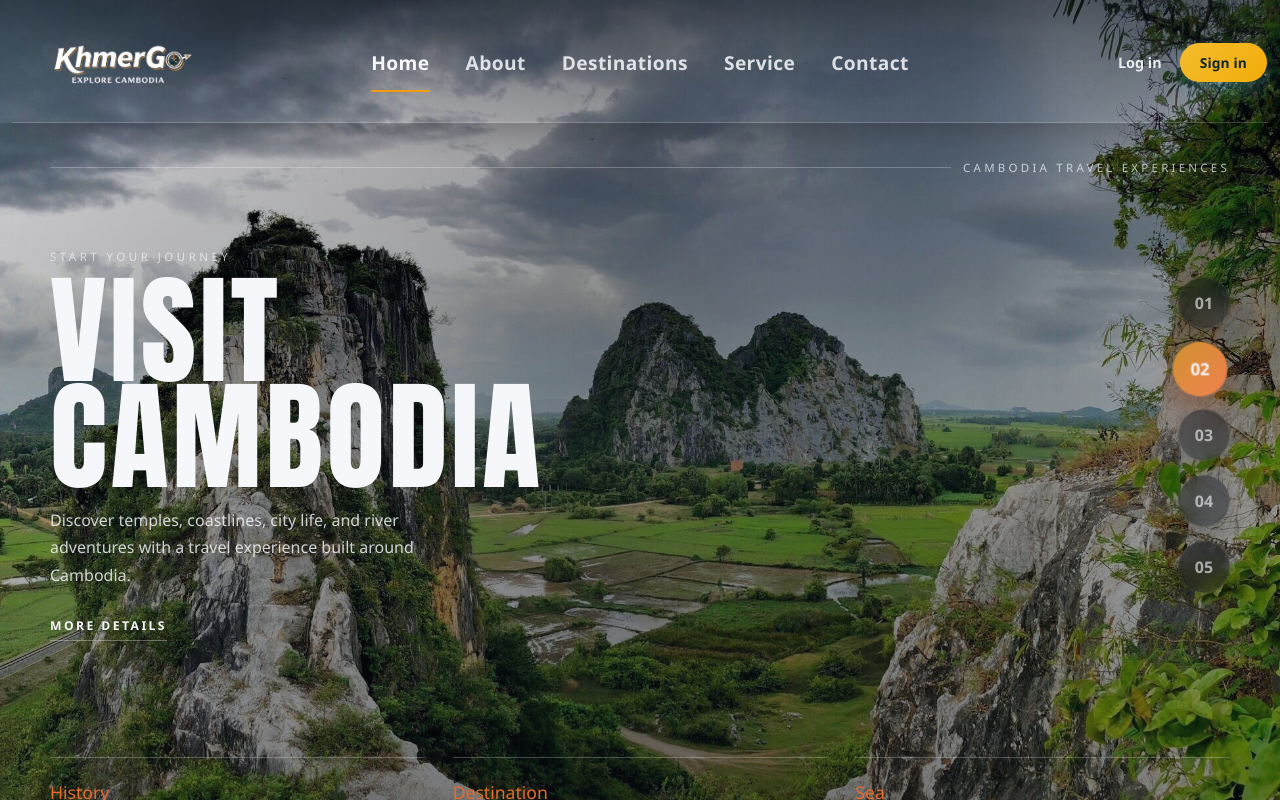
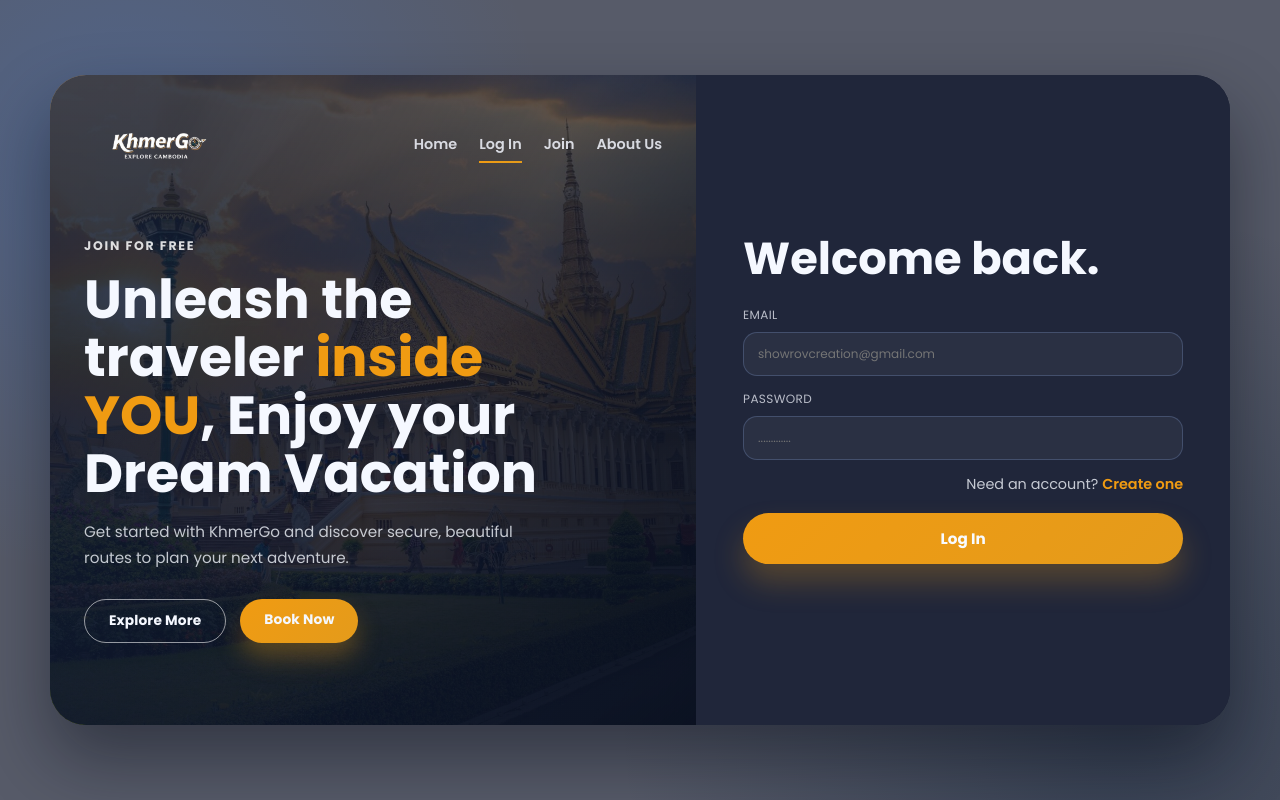
Before and after one commit to Sunhak17/KhmerGo, a React (Vite) app in the folder frontend/: page /login in a window 1280 px wide. Before the commit this address led to /. Shown: the top 800 px of the page. Built offline with nearby package versions, Linux system fonts and the light colour scheme.

Commit message:
Implement Authentication

```diff
--- a/frontend/src/App.jsx
+++ b/frontend/src/App.jsx
@@ -9,6 +9,8 @@ import Service from "./views/service/Service";
 import ServiceDetail from "./views/service/ServiceDetail";
 import About from "./views/About";
 import Contact from "./views/Contact";
+import LoginPage from "./views/auth/LoginPage";
+import SignupPage from "./views/auth/SignupPage";
 
 function App() {
   return (
@@ -21,6 +23,8 @@ function App() {
       <Route path="/tours/:provinceId/:staySlug" element={<ServiceDetail />} />
       <Route path="/about" element={<About />} />
       <Route path="/contact" element={<Contact />} />
+      <Route path="/login" element={<LoginPage />} />
+      <Route path="/signup" element={<SignupPage />} />
       <Route path="*" element={<Navigate to="/" replace />} />
     </Routes>
   );
--- /dev/null
+++ b/frontend/src/features/auth/AuthLayout.jsx
@@ -0,0 +1,95 @@
+import React from "react";
+import { Link, NavLink } from "react-router-dom";
+import logo from "../../assets/images/logo.png";
+import heroImage from "../../assets/images/slider/3.jpg";
+import "./AuthPages.css";
+
+export default function AuthLayout({ mode }) {
+  const isSignup = mode === "signup";
+
+  return (
+    <main className="auth-page">
+      <section className="auth-shell">
+        <aside className="auth-visual" style={{ backgroundImage: `url(${heroImage})` }}>
+          <div className="auth-visual-overlay" />
+          <header className="auth-topbar">
+            <Link className="auth-logo" to="/" aria-label="KhmerGo home">
+              <img src={logo} alt="KhmerGo" />
+            </Link>
+            <nav className="auth-nav" aria-label="Auth navigation">
+              <NavLink to="/" end>Home</NavLink>
+              <NavLink to="/login">Log In</NavLink>
+              <NavLink to="/signup">Join</NavLink>
+              <NavLink to="/about">About Us</NavLink>
+            </nav>
+          </header>
+
+          <div className="auth-visual-copy">
+            <span className="auth-kicker">JOIN FOR FREE</span>
+            <h1>
+              Unleash the traveler <em>inside YOU</em>, Enjoy your Dream Vacation
+            </h1>
+            <p>
+              Get started with KhmerGo and discover secure, beautiful routes to plan your next adventure.
+            </p>
+            <div className="auth-hero-actions">
+              <Link to="/destinations" className="auth-btn auth-btn-ghost">Explore More</Link>
+              <Link to="/tours" className="auth-btn auth-btn-solid">Book Now</Link>
+            </div>
+          </div>
+        </aside>
+
+        <section className="auth-panel">
+          <div className="auth-panel-inner">
+            <h2>{isSignup ? "Create new account." : "Welcome back."}</h2>
+
+            <form className="auth-form" onSubmit={(event) => event.preventDefault()}>
+              {isSignup ? (
+                <>
+                  <label>
+                    Username
+                    <input type="text" name="username" placeholder="showrovcreation" autoComplete="username" />
+                  </label>
+                  <div className="auth-split">
+                    <label>
+                      First Name
+                      <input type="text" name="firstName" placeholder="Showrov" />
+                    </label>
+                    <label>
+                      Last Name
+                      <input type="text" name="lastName" placeholder="Creation" />
+                    </label>
+                  </div>
+                </>
+              ) : null}
+
+              <label>
+                Email
+                <input
+                  type="email"
+                  name="email"
+                  placeholder="showrovcreation@gmail.com"
+                  autoComplete={isSignup ? "email" : "username"}
+                />
+              </label>
+
+              <label>
+                Password
+                <input type="password" name="password" placeholder="............." autoComplete={isSignup ? "new-password" : "current-password"} />
+              </label>
+
+              <p className="auth-meta">
+                {isSignup ? "Already a member? " : "Need an account? "}
+                <Link to={isSignup ? "/login" : "/signup"}>{isSignup ? "Log In" : "Create one"}</Link>
+              </p>
+
+              <button type="submit" className="auth-submit">
+                {isSignup ? "Create Account" : "Log In"}
+              </button>
+            </form>
+          </div>
+        </section>
+      </section>
+    </main>
+  );
+}
--- /dev/null
+++ b/frontend/src/features/auth/AuthPages.css
@@ -0,0 +1,284 @@
+@import url("https://fonts.googleapis.com/css2?family=Poppins:wght@400;500;600;700;800&display=swap");
+
+.auth-page {
+  min-height: 100vh;
+  display: grid;
+  place-items: center;
+  padding: 12px;
+  background:
+    radial-gradient(circle at 10% 20%, rgba(58, 134, 255, 0.22), transparent 32%),
+    radial-gradient(circle at 88% 90%, rgba(12, 29, 53, 0.44), transparent 38%),
+    #575b69;
+  font-family: "Poppins", sans-serif;
+}
+
+.auth-shell {
+  width: min(1180px, 100%);
+  min-height: 650px;
+  border-radius: 36px;
+  overflow: hidden;
+  display: grid;
+  grid-template-columns: 1.15fr 0.95fr;
+  background: #171d31;
+  box-shadow: 0 34px 70px rgba(8, 12, 24, 0.46);
+}
+
+.auth-visual {
+  position: relative;
+  isolation: isolate;
+  background-size: cover;
+  background-position: center;
+  padding: 30px 34px 38px;
+  display: grid;
+  grid-template-rows: auto 1fr;
+}
+
+.auth-visual-overlay {
+  position: absolute;
+  inset: 0;
+  z-index: -1;
+  background:
+    linear-gradient(118deg, rgba(18, 28, 51, 0.78) 15%, rgba(14, 23, 46, 0.6) 56%, rgba(9, 16, 32, 0.9) 100%),
+    linear-gradient(180deg, rgba(9, 16, 31, 0.12), rgba(9, 16, 31, 0.86));
+}
+
+.auth-topbar {
+  display: flex;
+  align-items: center;
+  justify-content: space-between;
+  gap: 16px;
+}
+
+.auth-logo img {
+  width: 144px;
+  object-fit: contain;
+}
+
+.auth-nav {
+  display: flex;
+  gap: 22px;
+  align-items: center;
+}
+
+.auth-nav a {
+  position: relative;
+  color: rgba(244, 247, 255, 0.84);
+  font-size: 0.9rem;
+  font-weight: 600;
+}
+
+.auth-nav a::after {
+  content: "";
+  position: absolute;
+  left: 0;
+  bottom: -8px;
+  width: 100%;
+  height: 2px;
+  transform: scaleX(0);
+  transform-origin: left;
+  transition: transform 180ms ease;
+  background: linear-gradient(90deg, #f09b12, #e49b1b);
+}
+
+.auth-nav a.active::after,
+.auth-nav a:hover::after {
+  transform: scaleX(1);
+}
+
+.auth-visual-copy {
+  align-self: end;
+  max-width: 520px;
+  padding-bottom: 44px;
+}
+
+.auth-kicker {
+  color: rgba(255, 255, 255, 0.84);
+  letter-spacing: 0.14em;
+  font-size: 0.78rem;
+  font-weight: 700;
+  text-transform: uppercase;
+}
+
+.auth-visual-copy h1 {
+  margin-top: 14px;
+  color: #f5f8ff;
+  font-size: clamp(2.1rem, 4.2vw, 3.5rem);
+  line-height: 1.08;
+  font-weight: 700;
+}
+
+.auth-visual-copy h1 em {
+  font-style: normal;
+  color: #f09b12;
+}
+
+.auth-visual-copy p {
+  margin-top: 16px;
+  color: rgba(245, 248, 255, 0.78);
+  max-width: 48ch;
+  font-size: 0.95rem;
+  line-height: 1.7;
+}
+
+.auth-hero-actions {
+  margin-top: 28px;
+  display: flex;
+  gap: 14px;
+}
+
+.auth-btn {
+  border-radius: 999px;
+  padding: 11px 24px;
+  font-size: 0.86rem;
+  font-weight: 700;
+  letter-spacing: 0.01em;
+}
+
+.auth-btn-ghost {
+  border: 1px solid rgba(255, 255, 255, 0.56);
+  color: #f5f8ff;
+}
+
+.auth-btn-solid {
+  background: linear-gradient(135deg, #f09b12, #e49b1b);
+  color: #f4f8ff;
+  box-shadow: 0 14px 24px rgba(216, 145, 22, 0.34);
+}
+
+.auth-panel {
+  display: grid;
+  place-items: center;
+  padding: 44px 38px;
+  background: #20263a;
+}
+
+.auth-panel-inner {
+  width: min(440px, 100%);
+}
+
+.auth-panel-inner h2 {
+  color: #f5f8ff;
+  font-size: clamp(2rem, 3.5vw, 3.6rem);
+  line-height: 1.04;
+  margin-bottom: 24px;
+}
+
+.auth-form {
+  display: grid;
+  gap: 14px;
+}
+
+.auth-form label {
+  display: grid;
+  gap: 8px;
+  color: rgba(244, 247, 255, 0.72);
+  font-size: 0.75rem;
+  letter-spacing: 0.03em;
+  text-transform: uppercase;
+}
+
+.auth-form input {
+  width: 100%;
+  border: 1px solid rgba(95, 113, 153, 0.48);
+  border-radius: 14px;
+  background: #2a3043;
+  color: #f6f9ff;
+  padding: 12px 14px;
+  outline: none;
+  transition: border-color 180ms ease, box-shadow 180ms ease;
+}
+
+.auth-form input:focus {
+  border-color: #f09b12;
+  box-shadow: 0 0 0 2px rgba(50, 152, 255, 0.25);
+}
+
+.auth-split {
+  display: grid;
+  gap: 12px;
+  grid-template-columns: 1fr 1fr;
+}
+
+.auth-meta {
+  text-align: right;
+  color: rgba(245, 248, 255, 0.78);
+  font-size: 0.9rem;
+}
+
+.auth-meta a {
+  color: #f09b12;
+  font-weight: 600;
+}
+
+.auth-submit {
+  margin-top: 4px;
+  border: none;
+  border-radius: 999px;
+  padding: 14px 18px;
+  background: linear-gradient(135deg, #f09b12, #e49b1b);
+  color: #f8fbff;
+  font-weight: 700;
+  font-size: 0.95rem;
+  cursor: pointer;
+  box-shadow: 0 18px 30px rgba(220, 149, 26, 0.28);
+}
+
+@media (max-width: 1080px) {
+  .auth-shell {
+    grid-template-columns: 1fr;
+    min-height: auto;
+  }
+
+  .auth-visual {
+    min-height: 520px;
+  }
+
+  .auth-panel {
+    padding-top: 30px;
+  }
+}
+
+@media (max-width: 760px) {
+  .auth-page {
+    padding: 14px;
+  }
+
+  .auth-shell {
+    border-radius: 22px;
+  }
+
+  .auth-visual {
+    padding: 20px;
+  }
+
+  .auth-topbar {
+    flex-direction: column;
+    align-items: flex-start;
+  }
+
+  .auth-nav {
+    width: 100%;
+    flex-wrap: wrap;
+    gap: 14px 18px;
+  }
+
+  .auth-visual-copy {
+    padding-bottom: 12px;
+  }
+
+  .auth-hero-actions {
+    flex-wrap: wrap;
+  }
+
+  .auth-panel {
+    padding: 24px 20px 28px;
+  }
+
+  .auth-split {
+    grid-template-columns: 1fr;
+  }
+
+  .auth-meta {
+    text-align: left;
+  }
+}
--- a/frontend/src/layout/Navbar.jsx
+++ b/frontend/src/layout/Navbar.jsx
@@ -18,8 +18,8 @@ export default function Navbar() {
           <NavLink to="/contact" className={({ isActive }) => (isActive ? "is-current" : "")}>Contact</NavLink>
         </nav>
         <div className="nav-actions">
-          <Link className="nav-login" to="/about">Log in</Link>
-          <Link className="nav-cta" to="/tours">Sign in</Link>
+          <Link className="nav-login" to="/login">Log in</Link>
+          <Link className="nav-cta" to="/signup">Sign up</Link>
         </div>
       </div>
     </header>
--- /dev/null
+++ b/frontend/src/views/auth/LoginPage.jsx
@@ -0,0 +1,6 @@
+import React from "react";
+import AuthLayout from "../../features/auth/AuthLayout";
+
+export default function LoginPage() {
+  return <AuthLayout mode="login" />;
+}
--- /dev/null
+++ b/frontend/src/views/auth/SignupPage.jsx
@@ -0,0 +1,6 @@
+import React from "react";
+import AuthLayout from "../../features/auth/AuthLayout";
+
+export default function SignupPage() {
+  return <AuthLayout mode="signup" />;
+}
```
